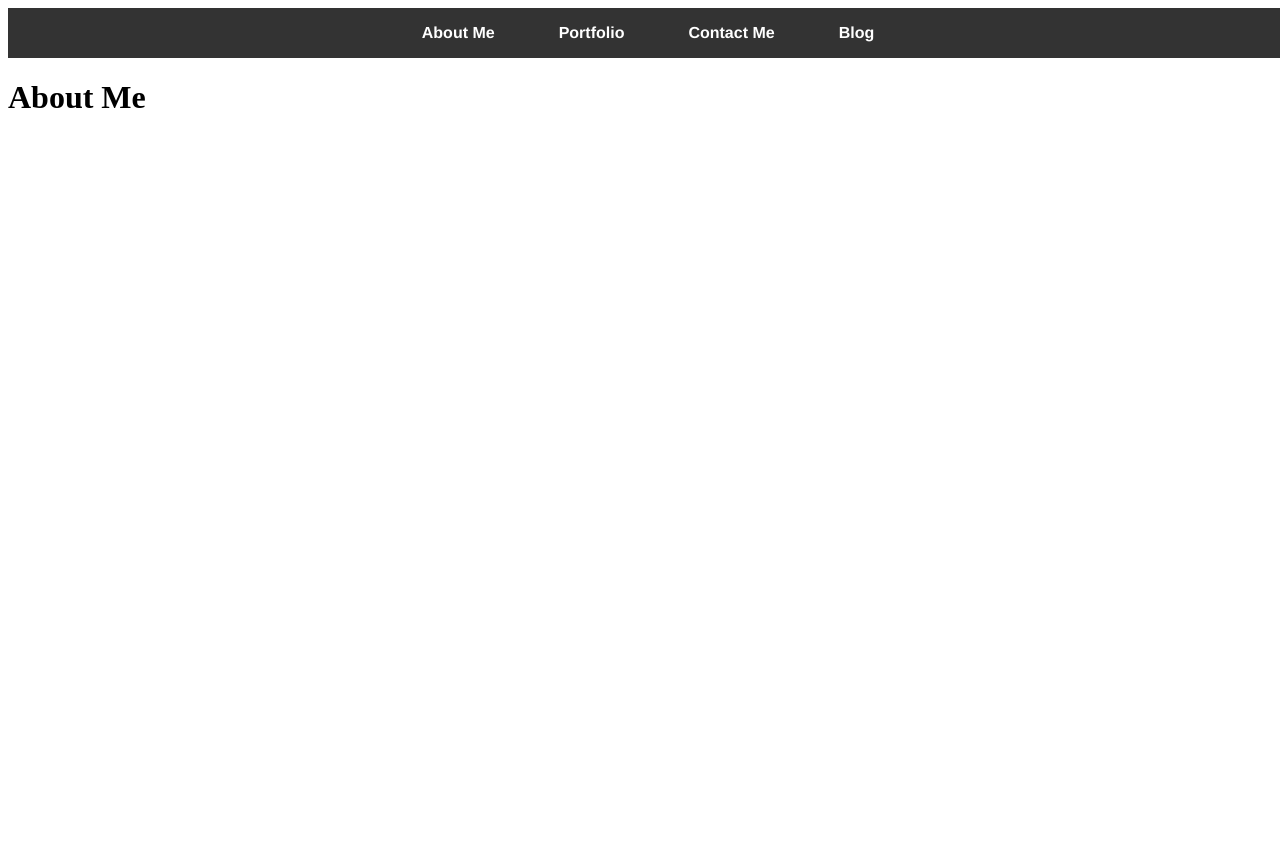
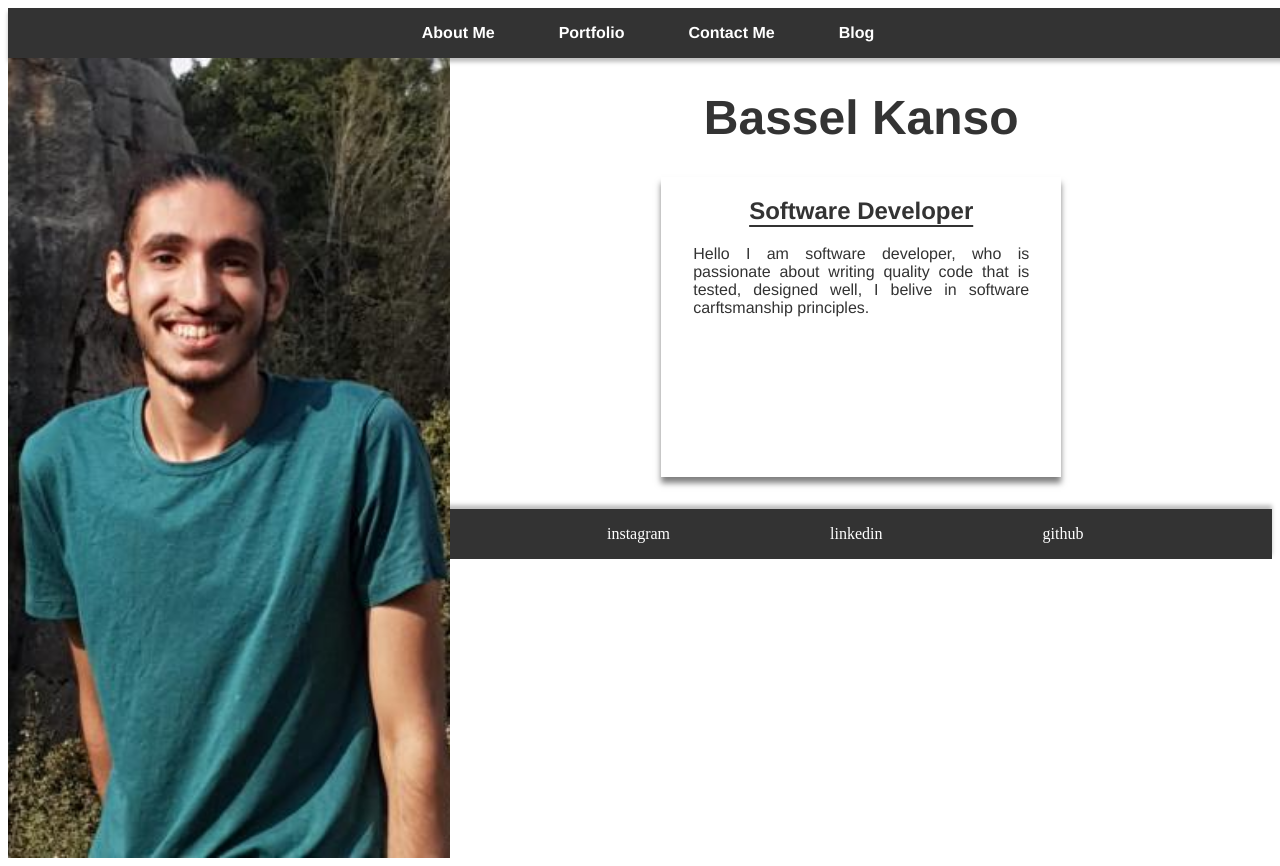
Before and after one commit to Bassel17/portfolio-website, a Gatsby site: page /about/about in a window 1280 px wide. Before the commit the page ends 800 px from the top, so only its background shows below. Built offline with nearby package versions, Linux system fonts and the light colour scheme; Gatsby itself is replaced by a stand-in of ours.

Commit message:
added image to about page

```diff
--- a/gatsby-config.js
+++ b/gatsby-config.js
@@ -1,3 +1,14 @@
 module.exports = {
-    plugins:[`gatsby-plugin-sass`],
+    plugins:[
+        `gatsby-plugin-sass`,
+        `gatsby-transformer-sharp`,
+        `gatsby-plugin-sharp`,
+        {
+            resolve: `gatsby-source-filesystem`,
+            options: {
+                name:"images",
+                path: `${__dirname}/src/images/`,
+            },
+        },
+    ],
 }
--- a/package.json
+++ b/package.json
@@ -6,14 +6,14 @@
   "author": "Kyle Mathews <mathews.kyle@gmail.com>",
   "dependencies": {
     "gatsby": "^2.21.37",
-    "gatsby-image": "^2.4.4",
+    "gatsby-image": "^2.4.5",
     "gatsby-plugin-manifest": "^2.4.5",
     "gatsby-plugin-offline": "^3.2.3",
     "gatsby-plugin-react-helmet": "^3.3.1",
     "gatsby-plugin-sass": "^2.3.2",
-    "gatsby-plugin-sharp": "^2.6.4",
+    "gatsby-plugin-sharp": "^2.6.9",
     "gatsby-source-filesystem": "^2.3.4",
-    "gatsby-transformer-sharp": "^2.5.2",
+    "gatsby-transformer-sharp": "^2.5.3",
     "node-sass": "^4.14.1",
     "prop-types": "^15.7.2",
     "react": "^16.12.0",
--- /dev/null
+++ b/src/components/aboutCard/AboutCard.js
@@ -0,0 +1,14 @@
+import React from 'react';
+import './AboutCard.scss';
+
+export default function AboutCard (){
+    return (
+        <div className="about-card">
+            <h2>Software Developer</h2>
+            <p>
+                Hello I am  software developer, who is passionate about writing quality code
+                that is tested, designed well, I belive in software carftsmanship principles.
+            </p>
+        </div>
+    );
+}
--- /dev/null
+++ b/src/components/aboutCard/AboutCard.scss
@@ -0,0 +1,19 @@
+@import './../../theme.scss';
+.about-card{
+    text-align: center;
+    width: 400px;
+    height: 300px;
+    margin-bottom: 2em;
+    background: #FFFFFF;
+    box-shadow: 0px 6px 6px rgba(0, 0, 0, 0.5);
+    color: $primary-color;
+    font-family: $font-stack;
+    h2{
+        text-decoration: underline;
+        text-underline-position:under;
+    }
+    p{
+        margin: 1em 2em;
+        text-align: justify;
+    }
+}
--- a/src/components/navbar/Navbar.scss
+++ b/src/components/navbar/Navbar.scss
@@ -9,6 +9,7 @@
     display: flex;
     flex-direction: row;
     justify-content: center;
+    box-shadow: 0px 4px 4px rgba(0, 0, 0, 0.25);
     &--link{
         color:$secondary-color;
         text-decoration: none;
--- a/src/main.scss
+++ b/src/main.scss
@@ -1,4 +1,6 @@
 html, body{
     margin:0;
     padding:0;
+    overflow-x: hidden;
+    overflow-y:hidden;
 }
--- a/src/pages/about/about.js
+++ b/src/pages/about/about.js
@@ -1,10 +1,39 @@
 import React from 'react';
+import { graphql, useStaticQuery } from "gatsby"
 import Navbar from '../../components/navbar/Navbar.js';
+import AboutCard from '../../components/aboutCard/AboutCard';
+import Img from "gatsby-image"
+import './about.scss'
 
 const About = () => {
+    const data = useStaticQuery(graphql`
+    query {
+        file(relativePath: {eq: "portfolio-picture.jpg"}) {
+            childImageSharp {
+            fluid {
+                ...GatsbyImageSharpFluid
+            }
+            }
+        }
+    }`)
     return (
     <Navbar>
-        <h1>About Me</h1>
+        <div className="about">
+            <Img
+                className="about--portfolio-image"
+                fluid={data.file.childImageSharp.fluid}
+                alt="Image Of Me"
+            />
+            <div className="about--info">
+                <h1>Bassel Kanso</h1>
+                <AboutCard/>
+                <div className="about--info--footer">
+                    <div>instagram</div>
+                    <div>linkedin</div>
+                    <div>github</div>
+                </div>
+            </div>
+        </div>
     </Navbar>
     )
 }
--- /dev/null
+++ b/src/pages/about/about.scss
@@ -0,0 +1,32 @@
+@import '../../theme.scss';
+.about{
+    display: flex;
+    &--portfolio-image{
+        width: 35%;
+        height: 100vh;
+    }
+    &--info{
+        width:65%;
+        display: flex;
+        flex-direction: column;
+        align-items: center;
+       h1 {
+            color:$primary-color;
+            font-family:$font-stack;
+            font-size: 3em;
+       }
+       &--footer{
+           width:100%;
+           display: flex;
+           justify-content: center;
+           padding:1em;
+           background-color: $primary-color;
+           color: $secondary-color;
+           box-shadow: 0px -4px 4px rgba(0, 0, 0, 0.25);
+           align-self: flex-end;
+           div{
+               padding: 0 5em;
+           }
+       }
+    }
+}
```
Also changed, not shown: src/images/portfolio-picture.jpg (added), 1 other file.
